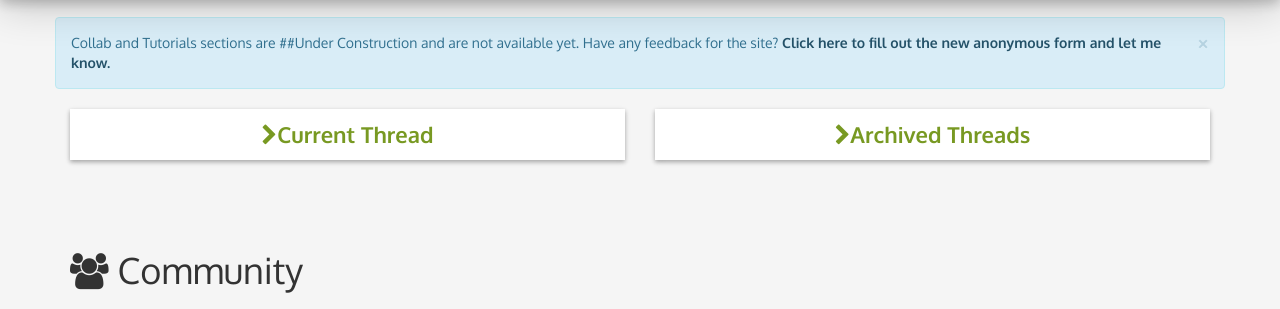
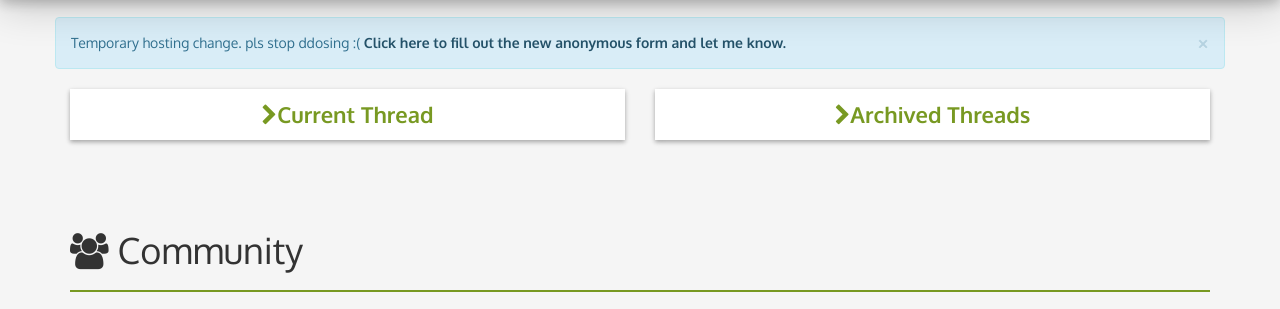
Before and after one commit to aggydaggy/aggydaggytools, a website: page index.html in a window 1280 px wide. Shown: the part 53-362 px from the top of the page. Drawn offline with nearby package versions, Linux system fonts and the light colour scheme.

Commit message:
ch-ch-ch-changes

```diff
--- a/index.html
+++ b/index.html
@@ -64,7 +64,7 @@
     <div class="row">
         <div class="alert alert-info alert-dismissible" role="alert">
             <button type="button" class="close" data-dismiss="alert" aria-label="Close"><span aria-hidden="true">&times;</span></button>
-            Collab and Tutorials sections are ##Under Construction and are not available yet.  Have any feedback for the site?
+            Temporary hosting change.  pls stop ddosing :(
             <a href="#contact" class="alert-link">Click here to fill out the new anonymous form and let me know.</a>
         </div>
         <div class="col-sm-6">
```
